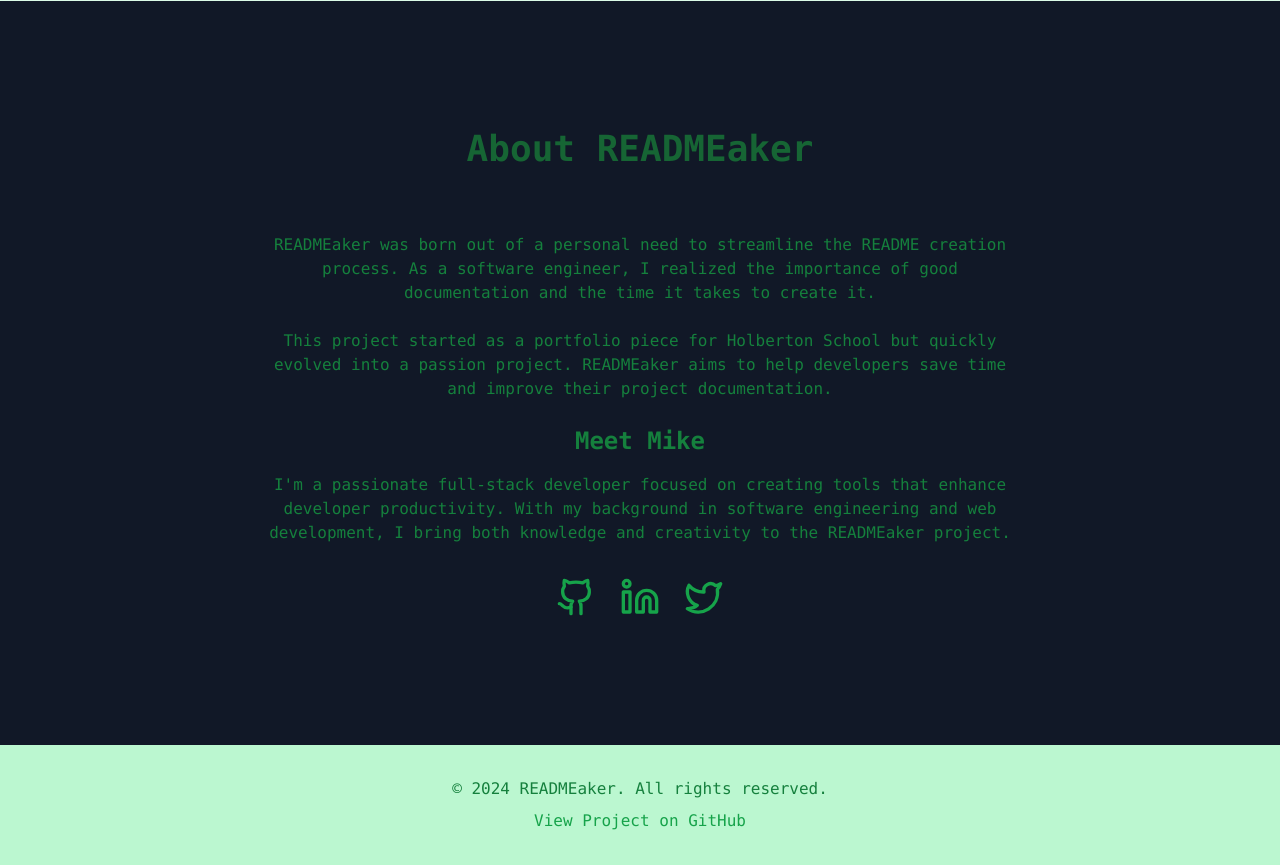
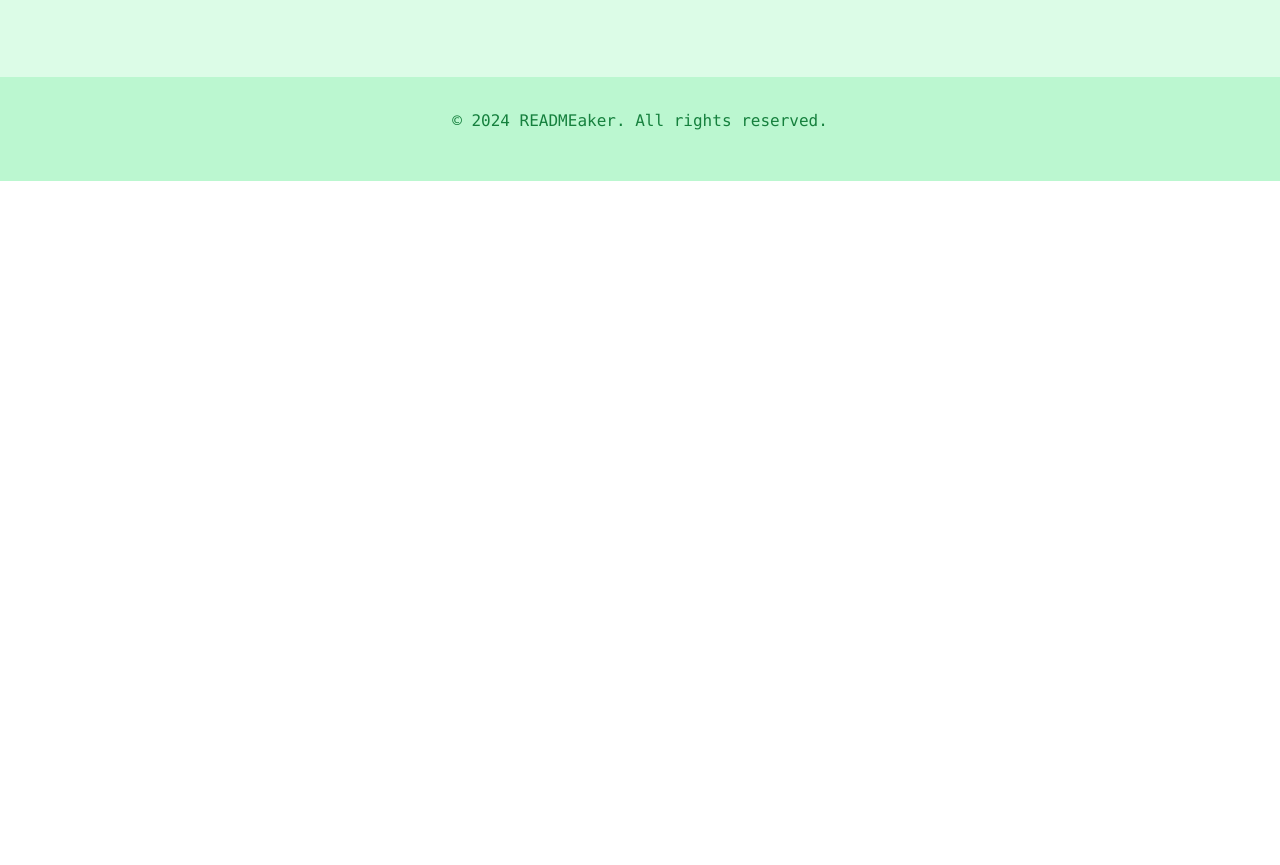
Before and after one commit to machage9603/ReadMeaker, a Next.js app: page / in a window 1280 px wide. Shown: the part 1040-1905 px from the top of the page. After the commit the page ends 1221 px from the top, so only its background shows below. Built offline with nearby package versions, Linux system fonts and the light colour scheme.

Commit message:
remove about verbose paragraph

```diff
--- a/app/layout.tsx
+++ b/app/layout.tsx
@@ -1,24 +1,26 @@
-import type { Metadata } from 'next'
-import { Inter } from 'next/font/google'
-import { ThemeProvider } from '@/app/theme-provider'
-import { Toaster } from '@/app/ui/toaster'
-import '@/app/ui/global.css'
+import type { Metadata } from "next";
+import { Inter } from "next/font/google";
+import { ThemeProvider } from "@/app/theme-provider";
+import { Toaster } from "@/app/ui/toaster";
+import "@/app/ui/global.css";
 
-const inter = Inter({ subsets: ['latin'] })
+const inter = Inter({ subsets: ["latin"] });
 
 export const metadata: Metadata = {
-  title: 'READMEaker - Create READMEs Effortlessly',
-  description: 'Create comprehensive, professional README files in seconds',
-}
+  title: "READMEaker",
+  description: "Create comprehensive, professional README files in seconds",
+};
 
 export default function RootLayout({
   children,
 }: {
-  children: React.ReactNode
+  children: React.ReactNode;
 }) {
   return (
     <html lang="en" suppressHydrationWarning>
-      <body className={`${inter.className} min-h-screen bg-background antialiased`}>
+      <body
+        className={`${inter.className} min-h-screen bg-background antialiased`}
+      >
         <ThemeProvider
           attribute="class"
           defaultTheme="system"
@@ -30,5 +32,5 @@ export default function RootLayout({
         </ThemeProvider>
       </body>
     </html>
-  )
+  );
 }
--- a/app/page.tsx
+++ b/app/page.tsx
@@ -67,14 +67,6 @@ export default function LandingPage() {
                 Features
               </Link>
             </motion.div>
-            <motion.div whileHover={{ scale: 1.05 }} whileTap={{ scale: 0.95 }}>
-              <Link
-                href="#about"
-                className="text-green-700 hover:text-green-500 transition-colors"
-              >
-                About
-              </Link>
-            </motion.div>
           </nav>
           <Link href="/" className="flex items-center space-x-2">
             <FileText className="h-8 w-8 text-green-600" />
@@ -138,7 +130,7 @@ export default function LandingPage() {
           <div className="container mx-auto px-4">
             <FadeInWhenVisible>
               <h2 className="text-4xl font-bold text-center mb-16 text-green-800">
-                Experience Documentantion Excellence
+                Experience Documentation Excellence
               </h2>
             </FadeInWhenVisible>
             <div className="grid md:grid-cols-3 gap-12">
@@ -188,84 +180,18 @@ export default function LandingPage() {
                 </motion.div>
               </FadeInWhenVisible>
             </div>
-          </div>
-        </section>
-
-        <section id="about" className="py-32">
-          <div className="container mx-auto px-4">
-            <FadeInWhenVisible>
-              <h2 className="text-4xl font-bold text-center mb-16 text-green-800">
-                About READMEaker
-              </h2>
-            </FadeInWhenVisible>
-            <div className="max-w-3xl mx-auto text-center">
-              <FadeInWhenVisible>
-                <p className="text-green-700 mb-6">
-                  READMEaker was born out of a personal need to streamline the
-                  README creation process. As a software engineer, I realized
-                  the importance of good documentation and the time it takes to
-                  create it.
-                </p>
-              </FadeInWhenVisible>
-              <FadeInWhenVisible>
-                <p className="text-green-700 mb-6">
-                  This project started as a portfolio piece for Holberton School
-                  but quickly evolved into a passion project. READMEaker aims to
-                  help developers save time and improve their project
-                  documentation.
-                </p>
-              </FadeInWhenVisible>
-              <FadeInWhenVisible>
-                <h3 className="text-2xl font-bold mb-4 text-green-700">
-                  Meet Mike
-                </h3>
-                <p className="text-green-700 mb-6">
-                  I'm a passionate full-stack developer focused on creating
-                  tools that enhance developer productivity. With my background
-                  in software engineering and web development, I bring both
-                  knowledge and creativity to the READMEaker project.
-                </p>
-              </FadeInWhenVisible>
-              <FadeInWhenVisible>
-                <div className="flex justify-center space-x-6 mt-8">
+            <div className="text-center mt-12">
               <motion.div
-                    whileHover={{ scale: 1.2, rotate: 10 }}
-                    whileTap={{ scale: 0.9 }}
+                whileHover={{ scale: 1.05 }}
+                whileTap={{ scale: 0.95 }}
               >
                 <Link
-                      href="https://github.com/machage9603"
-                      className="text-green-600 hover:text-green-800 transition-colors"
+                  href="https://github.com/machage9603/readmeaker"
+                  className="text-green-600 hover:text-green-800 transition-colors text-lg font-semibold"
                 >
-                      <Github className="h-10 w-10" />
-                      <span className="sr-only">GitHub</span>
+                  View on GitHub
                 </Link>
               </motion.div>
-                  <motion.div
-                    whileHover={{ scale: 1.2, rotate: -10 }}
-                    whileTap={{ scale: 0.9 }}
-                  >
-                    <Link
-                      href="https://www.linkedin.com/in/mike-machage/"
-                      className="text-green-600 hover:text-green-800 transition-colors"
-                    >
-                      <Linkedin className="h-10 w-10" />
-                      <span className="sr-only">LinkedIn</span>
-                    </Link>
-                  </motion.div>
-                  <motion.div
-                    whileHover={{ scale: 1.2, rotate: 10 }}
-                    whileTap={{ scale: 0.9 }}
-                  >
-                    <Link
-                      href="https://twitter.com/sermachage"
-                      className="text-green-600 hover:text-green-800 transition-colors"
-                    >
-                      <Twitter className="h-10 w-10" />
-                      <span className="sr-only">Twitter</span>
-                    </Link>
-                  </motion.div>
-                </div>
-              </FadeInWhenVisible>
             </div>
           </div>
         </section>
@@ -273,17 +199,9 @@ export default function LandingPage() {
 
       <footer className="bg-green-200 py-8">
         <div className="container mx-auto px-4 text-center">
-          <p className="text-green-700 mb-2">
+          <p className="text-green-700 mb-4">
             © 2024 READMEaker. All rights reserved.
           </p>
-          <motion.div whileHover={{ scale: 1.05 }} whileTap={{ scale: 0.95 }}>
-            <Link
-              href="https://github.com/machage9603/readmeaker"
-              className="text-green-600 hover:text-green-800 transition-colors"
-            >
-              View Project on GitHub
-            </Link>
-          </motion.div>
         </div>
       </footer>
     </div>
```
Lines whose indentation alone changed are shown as unchanged.
